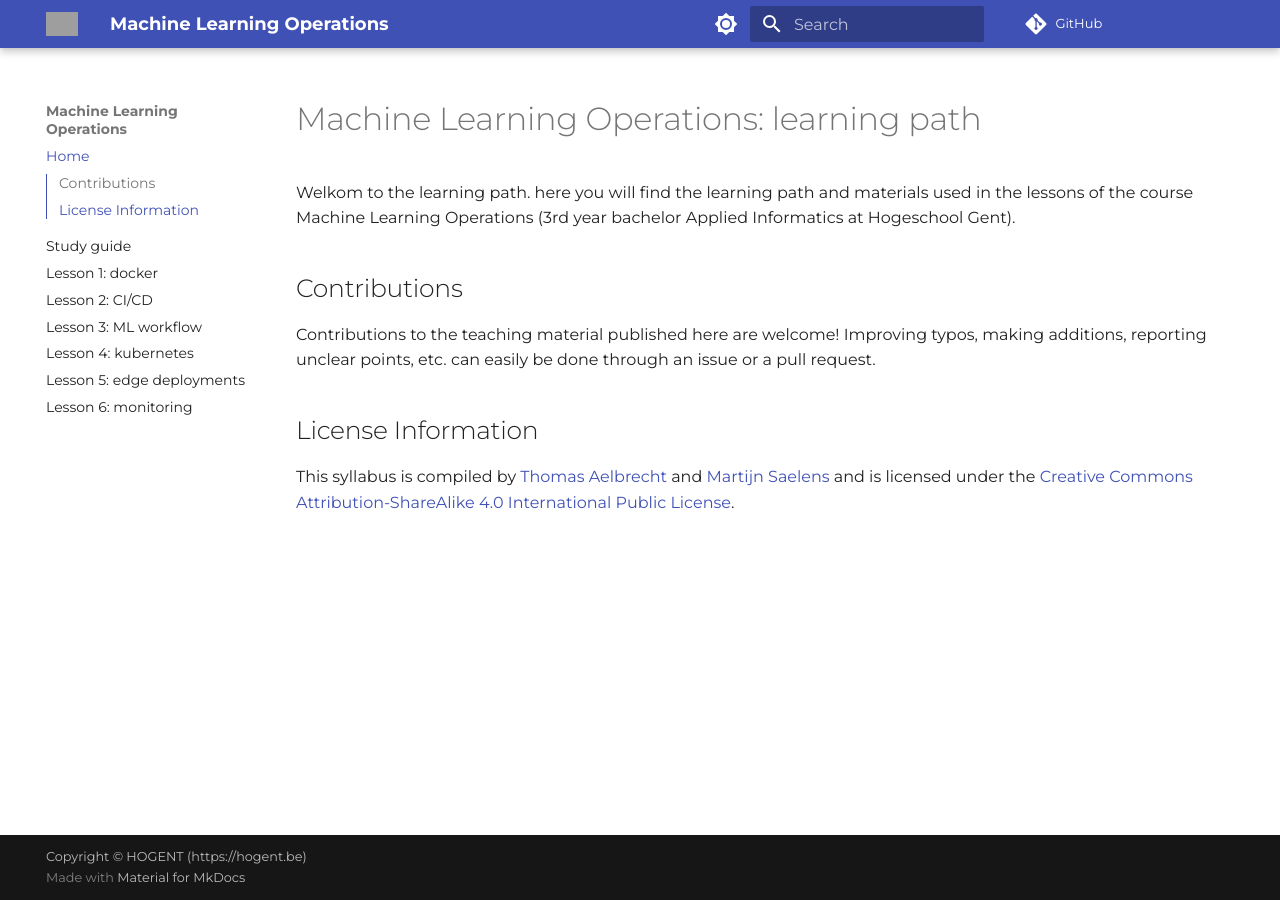
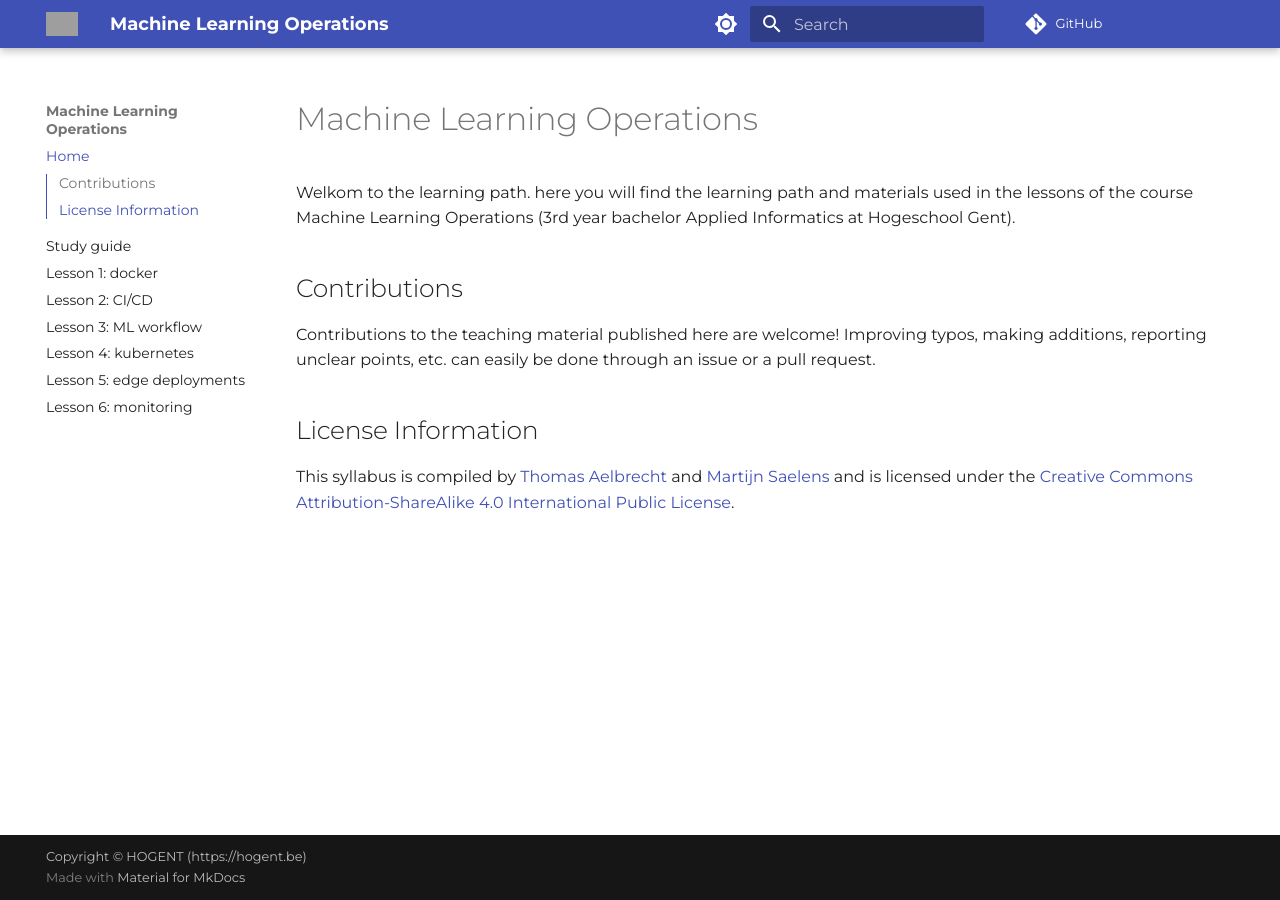
Before and after one commit to HOGENT-MLOps/mlops-slides, an MkDocs documentation site: the page built from docs/index.md, in a window 1280 px wide. Built offline with MkDocs 1.6.1 and Material for MkDocs 9.7.7, drawn with Linux system fonts in a browser that asks for light colours; comment, search, counter and statistics services are not loaded; grey boxes are pictures that could not be loaded.

Commit message:
Improve index title

```diff
--- a/docs/index.md
+++ b/docs/index.md
@@ -1,4 +1,4 @@
-# Machine Learning Operations: learning path
+# Machine Learning Operations
 
 Welkom to the learning path. here you will find the learning path and materials used in the lessons of the course Machine Learning Operations (3rd year bachelor Applied Informatics at Hogeschool Gent).
 
```
